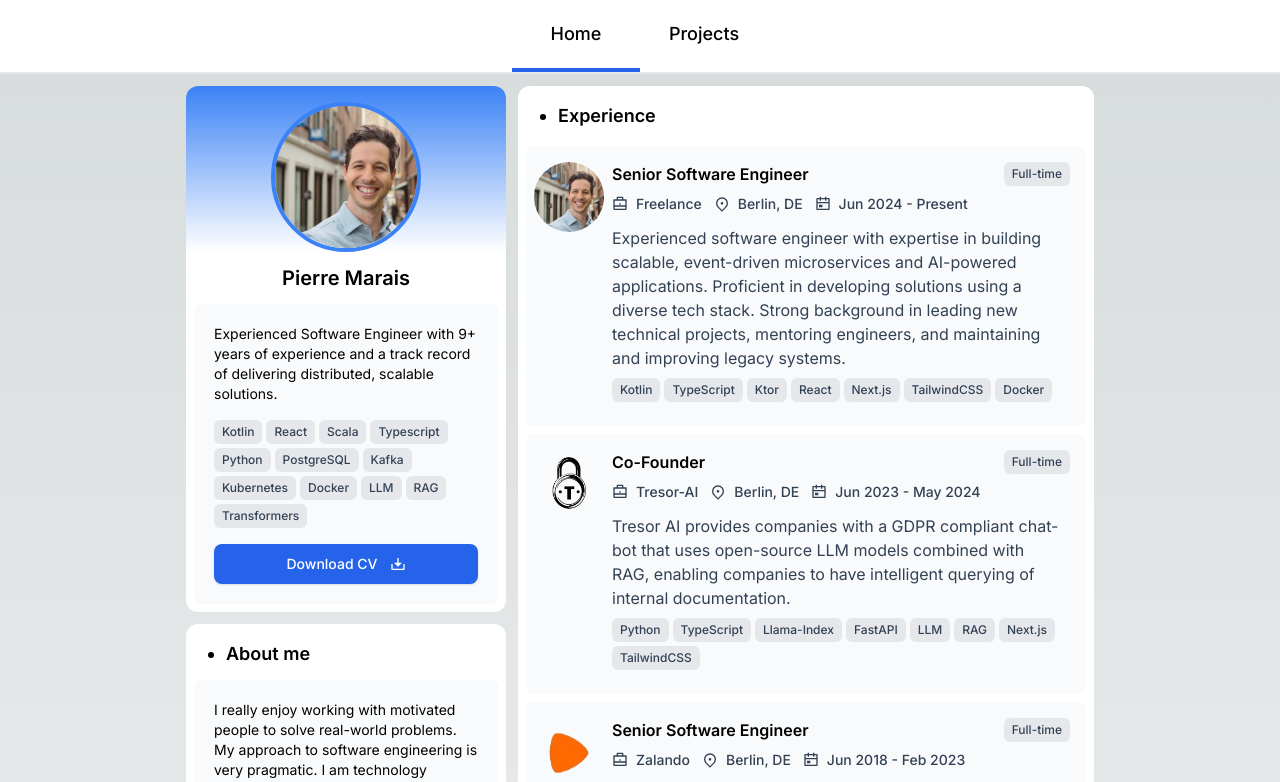
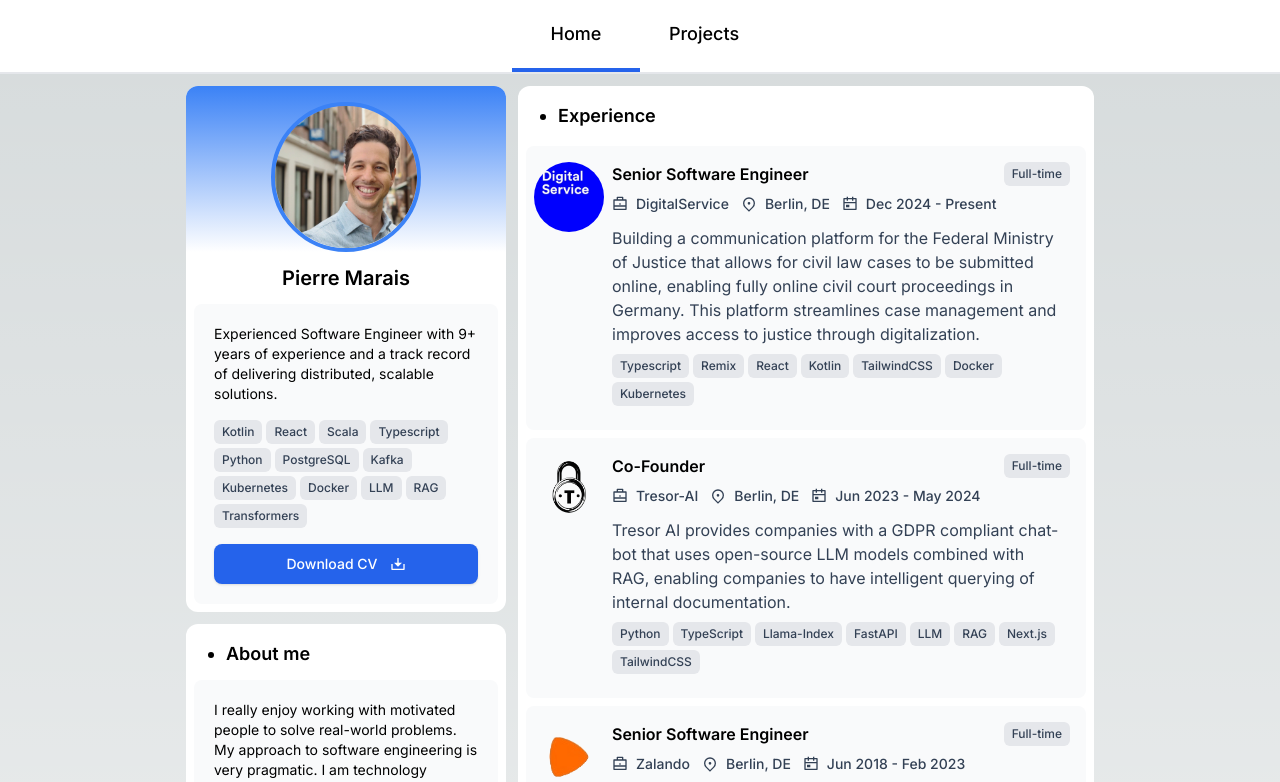
Before and after one commit to Deeds67/portfolio, a Next.js app: page / in a window 1280 px wide. Shown: the top 782 px of the page. Built offline with nearby package versions, Linux system fonts and the light colour scheme.

Commit message:
Updated CV

```diff
--- a/src/components/ui/Experience/index.tsx
+++ b/src/components/ui/Experience/index.tsx
@@ -4,15 +4,15 @@
 const experiences = [
     {
         role: "Senior Software Engineer",
-        company: "Freelance",
+        company: "DigitalService",
         location: "Berlin, DE",
         workload: "Full-time",
-        from: "Jun 2024",
+        from: "Dec 2024",
         to: "Present",
-        description: "Experienced software engineer with expertise in building scalable, event-driven microservices and AI-powered applications. Proficient in developing solutions using a diverse tech stack. Strong background in leading new technical projects, mentoring engineers, and maintaining and improving legacy systems.",
-        logo: "/linkedinprofilepic.jpeg",
+        description: "Building a communication platform for the Federal Ministry of Justice that allows for civil law cases to be submitted online, enabling fully online civil court proceedings in Germany. This platform streamlines case management and improves access to justice through digitalization.",
+        logo: "/digitalservice_logo.jpeg",
         url: "https://www.pierremarais.de",
-        tags: ["Kotlin", "TypeScript", "Ktor", "React", "Next.js", "TailwindCSS", "Docker"],
+        tags: ["Typescript", "Remix", "React", "Kotlin", "TailwindCSS", "Docker", "Kubernetes"],
     },
     {
         role: "Co-Founder",
```
Also changed, not shown: public/digitalservice_logo.jpeg (added).
